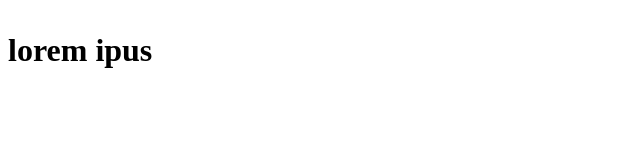
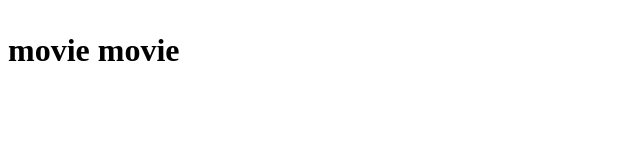
Before and after one commit to DanStaan/git-nauka2, a plain HTML site: page index.html in a window 1280 px wide. Shown: the whole page, without its empty margins (0-640 px from the left). Drawn offline with Linux system fonts and the light colour scheme.

Commit message:
Edit content

```diff
--- a/index.html
+++ b/index.html
@@ -8,6 +8,6 @@
 </head>
 <body>
     <h1><Headlights</h1>
-    <p>lorem ipus</p>
+    <p>movie movie</p>
 </body>
 </html>
```
